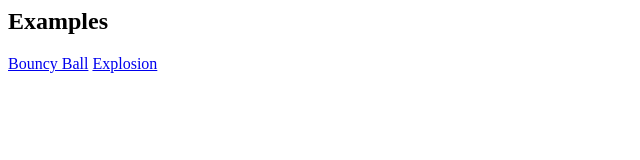
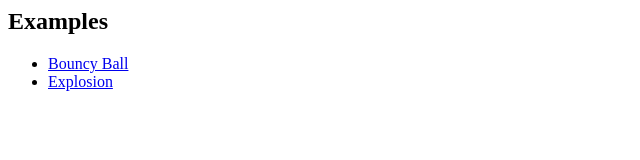
Before and after one commit to nbardy/high5, a plain HTML site: page index.html in a window 1280 px wide. Shown: the whole page, without its empty margins (0-640 px from the left). Drawn offline with Linux system fonts and the light colour scheme.

Commit message:
Change to List

```diff
--- a/index.html
+++ b/index.html
@@ -4,7 +4,9 @@
 </head>
 <body>
 <h2>Examples</h2>
-<a href="bouncyball.html">Bouncy Ball</a>
-<a href="explosion.html">Explosion</a>
+<ul>
+   <li><a href="bouncyball.html">Bouncy Ball</a></li>
+   <li><a href="explosion.html">Explosion</a></li>
+</ul>
 </body>
 </html>
```
Also changed, not shown: 1 other file.
